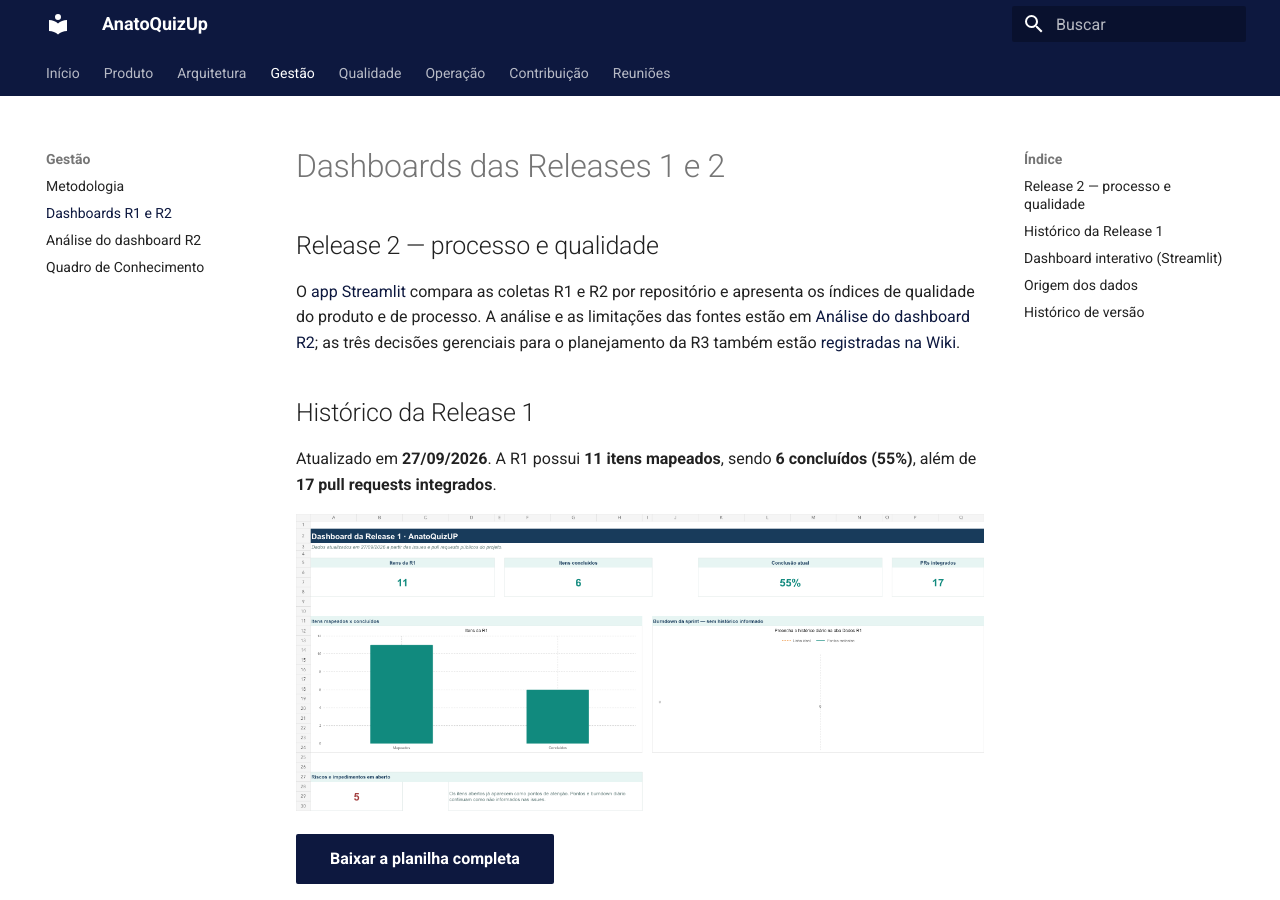
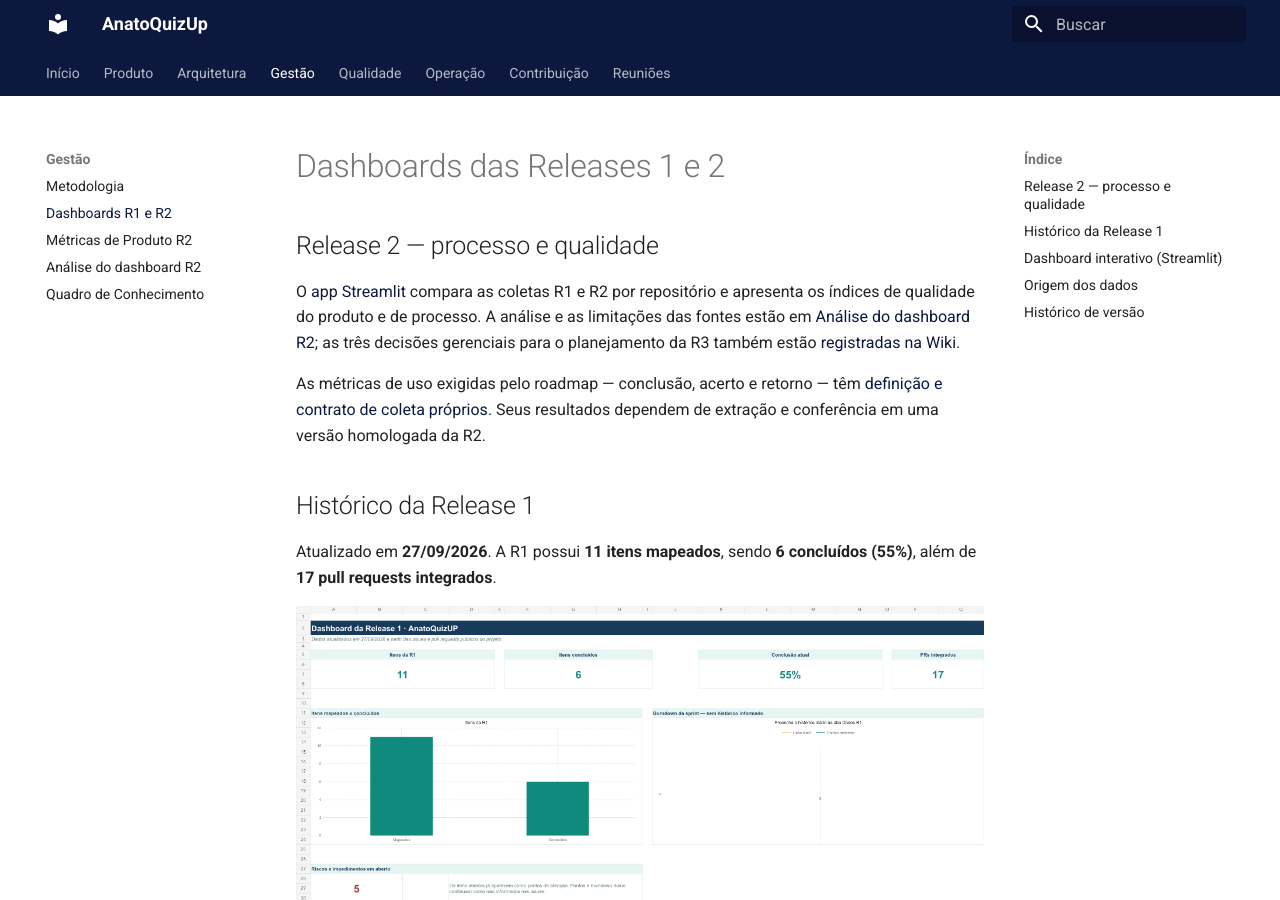
Before and after one commit to fga-eps-mds/2026-2-AnatoQuizUp-Doc, an MkDocs documentation site: the page built from docs/dashboards.md, in a window 1280 px wide and 900 px high. Built offline with MkDocs 1.6.1 and Material for MkDocs 9.7.7, drawn with Linux system fonts in a browser that asks for light colours.

Commit message:
docs: define métricas de produto da R2

```diff
--- a/docs/dashboards.md
+++ b/docs/dashboards.md
@@ -3,6 +3,8 @@
 ## Release 2 — processo e qualidade
 
 O [app Streamlit](https://2026-2-anatoquizup-doc.streamlit.app/) compara as coletas R1 e R2 por repositório e apresenta os índices de qualidade do produto e de processo. A análise e as limitações das fontes estão em [Análise do dashboard R2](dashboard-r2.md); as três decisões gerenciais para o planejamento da R3 também estão [registradas na Wiki](https://github.com/fga-eps-mds/2026-2-AnatoQuizUp-Doc/wiki).
+
+As métricas de uso exigidas pelo roadmap — conclusão, acerto e retorno — têm [definição e contrato de coleta próprios](metricas-produto-r2.md). Seus resultados dependem de extração e conferência em uma versão homologada da R2.
 
 ## Histórico da Release 1
 
--- a/mkdocs.yml
+++ b/mkdocs.yml
@@ -50,6 +50,7 @@
   - Gestão:
     - Metodologia: metodologia/metodologia.md
     - Dashboards R1 e R2: dashboards.md
+    - Métricas de Produto R2: metricas-produto-r2.md
     - Análise do dashboard R2: dashboard-r2.md
     - Quadro de Conhecimento: metodologia/quadro-conhecimento.md
 
```
Also changed, not shown: docs/metricas-produto-r2.md (added, +30 -0 lines).
